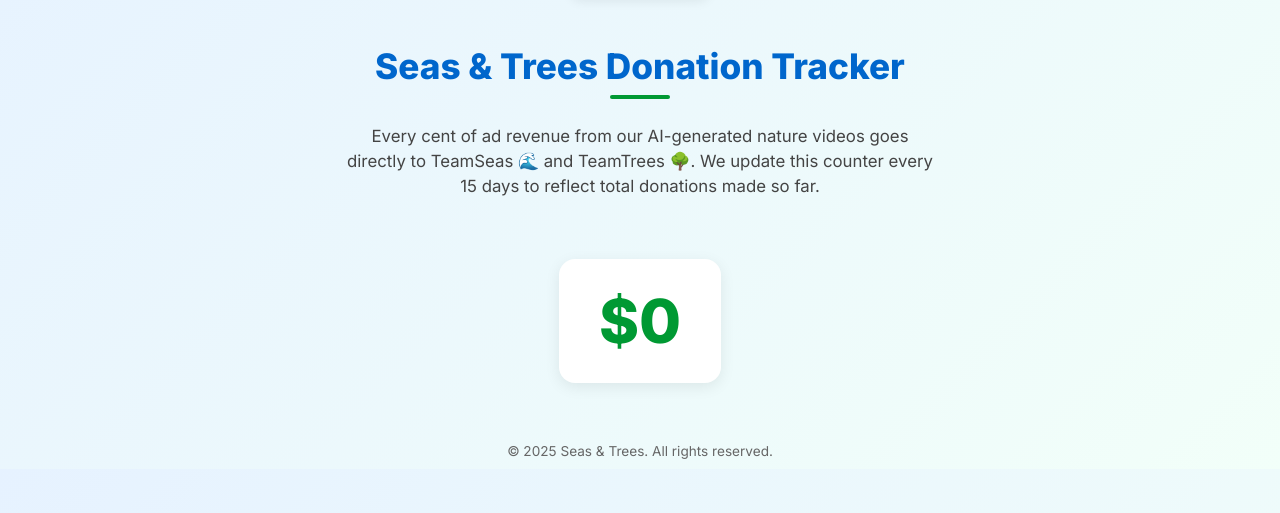
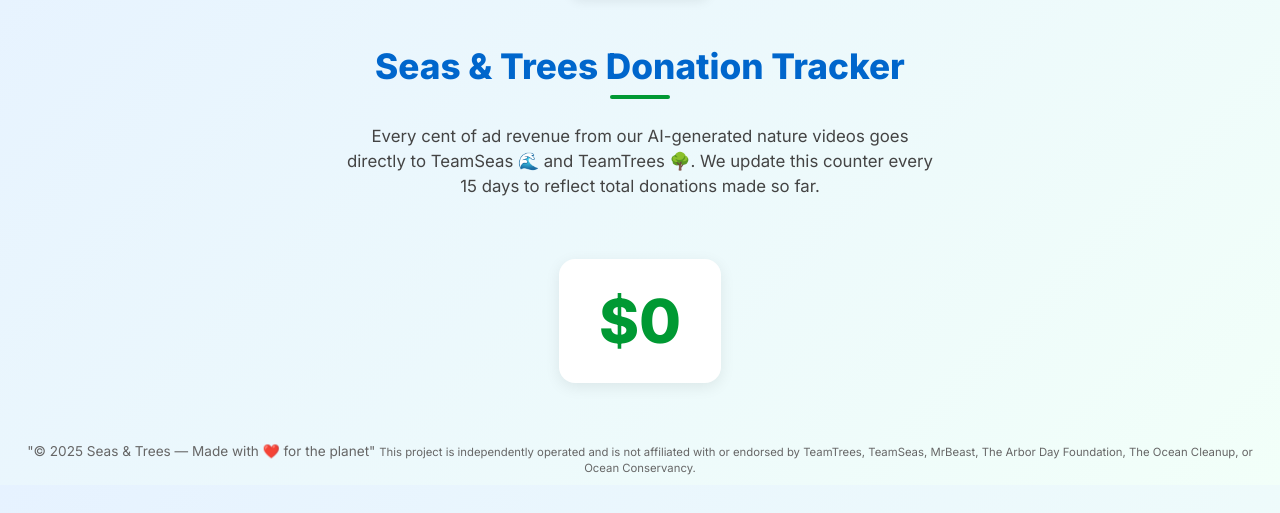
Before and after one commit to CharizardSuperFan/seas-trees-tracker, a plain HTML site: page index.html in a window 1280 px wide. Shown: the part 163-676 px from the top of the page. Drawn offline with Linux system fonts and the light colour scheme.

Commit message:
Update index.html

```diff
--- a/index.html
+++ b/index.html
@@ -71,8 +71,12 @@
            We update this counter every 15 days to reflect total donations made so far.</p>
         <div class="counter">$0</div> <!-- CHANGE THIS NUMBER EVERY 15 DAYS -->
     </main>
+
     <footer>
-        &copy; 2025 Seas & Trees. All rights reserved.
+    "© 2025 Seas & Trees — Made with ❤️ for the planet"
+    <small>
+        This project is independently operated and is not affiliated with or endorsed by TeamTrees, TeamSeas, MrBeast, The Arbor Day Foundation, The Ocean Cleanup, or Ocean Conservancy.
+    </small>
     </footer>
 </body>
 </html>
```
